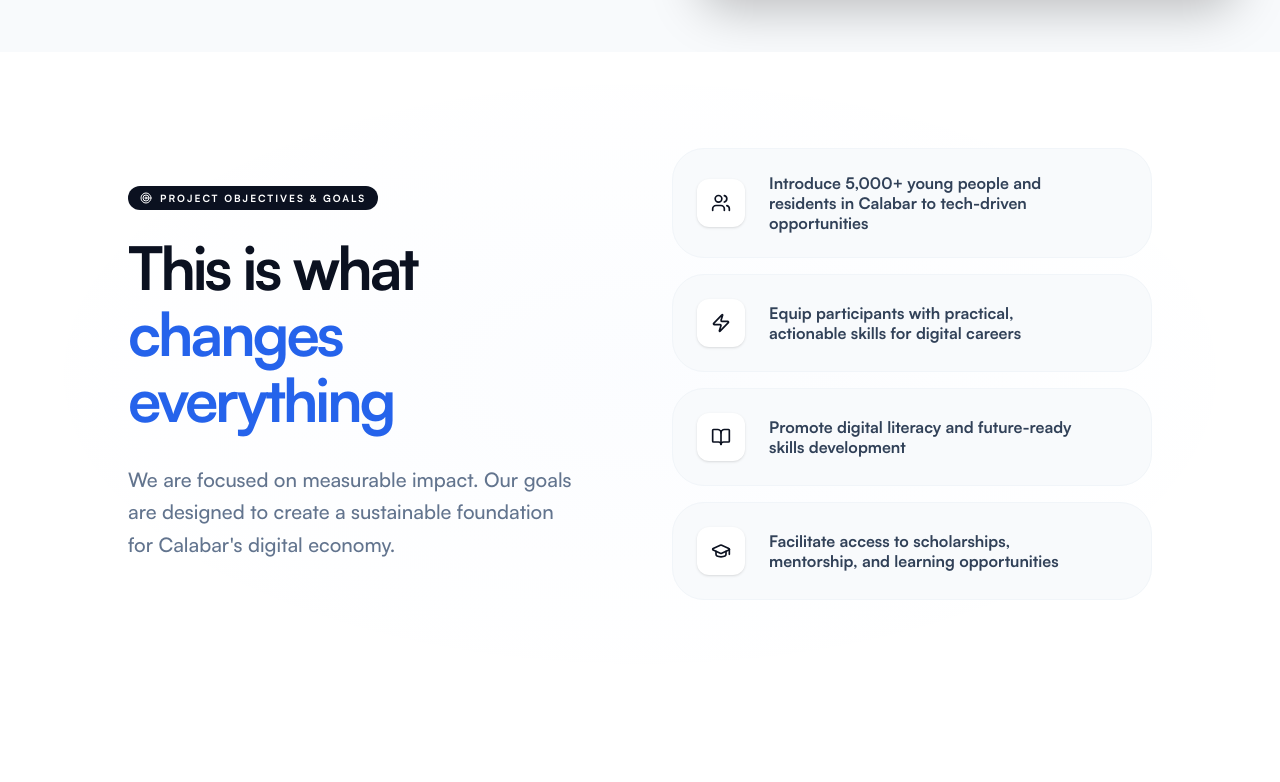
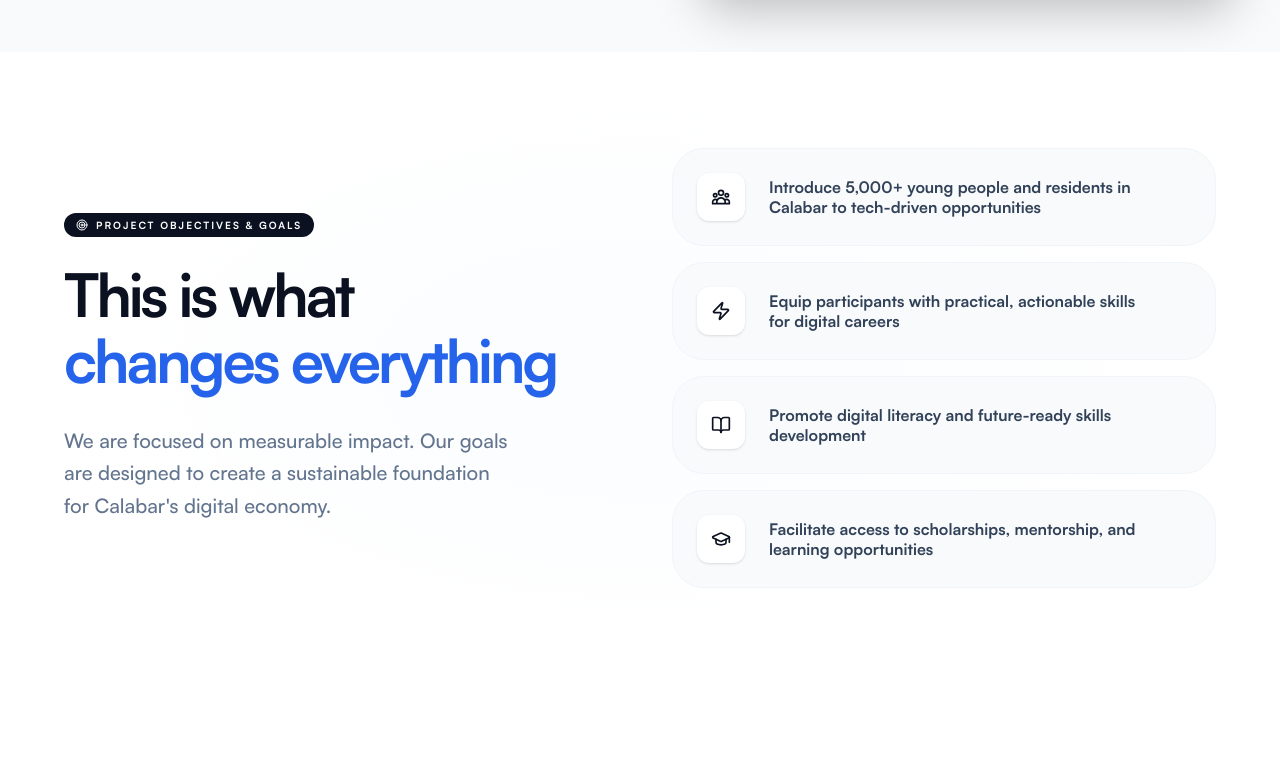
Before and after one commit to Olawoyin1/CTS, a React (Vite) app: page / in a window 1280 px wide. Shown: the part 2839-3621 px from the top of the page. Built offline with nearby package versions, Linux system fonts and the light colour scheme.

Commit message:
icon changes

```diff
--- a/src/components/CTSStats.tsx
+++ b/src/components/CTSStats.tsx
@@ -1,5 +1,6 @@
 import { motion } from 'framer-motion';
-import { Users, Building2, Mic2, Calendar } from 'lucide-react';
+import { Building2, Mic2, Calendar } from 'lucide-react';
+import { HiOutlineUserGroup } from "react-icons/hi";
 
 const CTSStats = () => {
     const stats = [
@@ -13,7 +14,7 @@ const CTSStats = () => {
         {
             value: '3000+',
             label: 'Expected Attendees',
-            icon: Users,
+            icon: HiOutlineUserGroup,
             bg: 'bg-[#002d6b]', // Navy Blue
             delay: 0.2
         },
--- a/src/components/Objectives.tsx
+++ b/src/components/Objectives.tsx
@@ -1,10 +1,11 @@
 import { motion } from 'framer-motion';
-import { Target, Users, Zap, BookOpen, GraduationCap, CheckCircle2 } from 'lucide-react';
+import { Target, Zap, BookOpen, GraduationCap, CheckCircle2 } from 'lucide-react';
+import { HiOutlineUserGroup } from "react-icons/hi";
 
 const Objectives = () => {
     const goals = [
         {
-            icon: Users,
+            icon: HiOutlineUserGroup,
             text: 'Introduce 5,000+ young people and residents in Calabar to tech-driven opportunities',
         },
         {
@@ -27,7 +28,7 @@ const Objectives = () => {
             <div className="absolute top-0 left-1/2 -translate-x-1/2 w-full h-full bg-[radial-gradient(50%_50%_at_50%_50%,rgba(59,130,246,0.02)_0%,rgba(255,255,255,0)_100%)] pointer-events-none" />
 
             <div className="container-wide relative z-10">
-                <div className="max-w-5xl mx-auto">
+                <div className="max-w-6xl mx-auto">
                     <div className="grid lg:grid-cols-2 gap-16 items-center">
 
                         {/* Left: Heading Section */}
```
